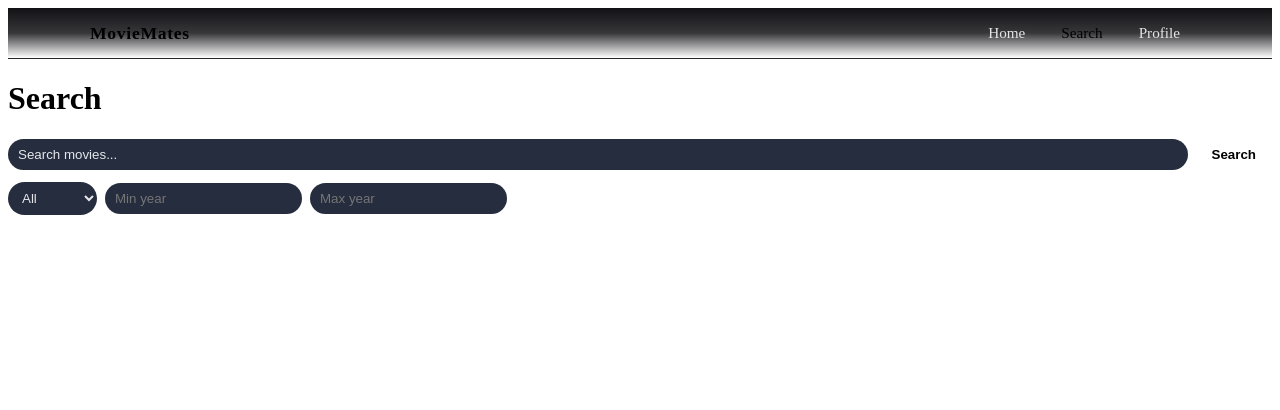
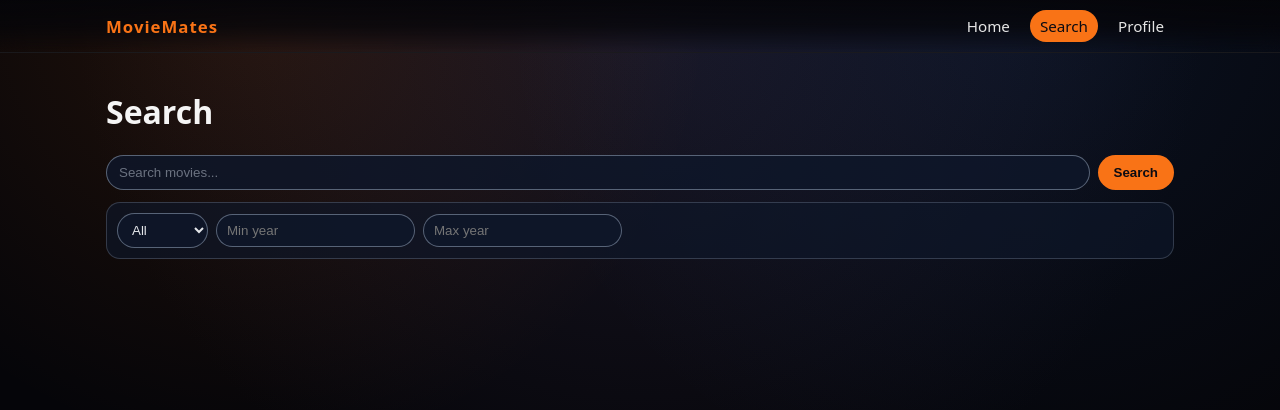
Before and after one commit to juri-chas/MovieMates, a React (Vite) app: page /search in a window 1280 px wide. Shown: the top 410 px of the page. Built offline with nearby package versions, Linux system fonts and the light colour scheme.

Commit message:
Fixed Design

```diff
--- a/src/styles/base.css
+++ b/src/styles/base.css
@@ -1,60 +1,59 @@
-/* ===== Movie grid (Search results) ===== */
+/* base.css */
 
-.movie-grid {
-  margin-top: 14px;
-  display: grid;
-  grid-template-columns: repeat(auto-fill, minmax(220px, 1fr));
-  gap: 16px;
+*,
+*::before,
+*::after {
+  box-sizing: border-box;
 }
 
-.movie-card-list-item {
-  display: flex;
-  flex-direction: column;
-  background: var(--bg2);
-  border-radius: 16px;
-  overflow: hidden;
-  text-decoration: none;
-  color: inherit;
-  border: 1px solid var(--border);
-  transition: transform 0.1s ease, box-shadow 0.1s ease,
-    border-color 0.1s ease;
+:root {
+  --bg: #050509;
+  --panel: rgba(15, 23, 42, 0.92);
+  --panel2: rgba(15, 23, 42, 0.65);
+  --text: #f5f5f5;
+  --muted: #a2b2c7;
+  --muted2: #6b7280;
+  --border: rgba(148, 163, 184, 0.28);
+  --border2: rgba(148, 163, 184, 0.55);
+  --accent: #f97316;
+  --accent2: #fbbf24;
+  --shadow: rgba(0, 0, 0, 0.45);
+
+  font-family: system-ui, -apple-system, BlinkMacSystemFont, "Segoe UI",
+    sans-serif;
+  color: var(--text);
+  background-color: var(--bg);
 }
 
-.movie-card-list-item:hover {
-  transform: translateY(-2px);
-  box-shadow: 0 10px 20px var(--shadow);
-  border-color: var(--accent);
+:focus-visible {
+  outline: 2px solid var(--accent);
+  outline-offset: 2px;
 }
 
-.movie-card-list-item__poster {
-  width: 100%;
-  aspect-ratio: 2 / 3;
-  object-fit: cover;
+body {
+  margin: 0;
+  min-height: 100vh;
+  background:
+    radial-gradient(circle at 20% 0%, rgba(249, 115, 22, 0.12), transparent 35%),
+    radial-gradient(circle at 80% 0%, rgba(59, 130, 246, 0.10), transparent 40%),
+    radial-gradient(circle at top, #191624 0, var(--bg) 55%);
 }
 
-.movie-card-list-item__poster--placeholder {
-  display: flex;
-  align-items: center;
-  justify-content: center;
-  background: #0f172a;
-  color: #64748b;
-  font-size: 2rem;
+#root {
+  min-height: 100vh;
 }
 
-.movie-card-list-item__info {
-  padding: 10px 12px 12px;
+.app-container {
+  max-width: 1100px;
+  margin: 0 auto;
+  padding: 16px 16px 40px;
 }
 
-.movie-card-list-item__info h3 {
-  margin: 0 0 4px;
-  font-size: 1rem;
-  white-space: nowrap;
-  overflow: hidden;
-  text-overflow: ellipsis;
+/* helpers */
+.muted {
+  color: var(--muted);
 }
 
-.movie-card-list-item__meta {
-  margin: 0 0 8px;
-  font-size: 0.85rem;
-  color: var(--muted);
+.error {
+  color: #fb7185;
 }
--- a/src/styles/movie-detail.css
+++ b/src/styles/movie-detail.css
@@ -1,75 +1,81 @@
-/* ===== Movie detail card ===== */
+/* movie-detail.css */
 
 .movie-card {
-  background: #1f1f1f;
+  background: var(--panel);
   color: var(--text);
   border-radius: 16px;
-  padding: 24px;
+  padding: 18px;
   max-width: 900px;
-  margin: 24px auto;
+  margin: 18px auto;
+  border: 1px solid var(--border);
+  box-shadow: 0 10px 24px var(--shadow);
   display: flex;
   flex-direction: column;
-  gap: 16px;
+  gap: 14px;
 }
 
 .movie-card__content {
   display: flex;
-  gap: 24px;
+  gap: 18px;
 }
 
 .movie-card__poster img {
-  border-radius: 16px;
-  width: 260px;
+  border-radius: 14px;
+  width: 240px;
   height: auto;
   object-fit: cover;
+  border: 1px solid rgba(255, 255, 255, 0.06);
 }
 
 .movie-card__info {
   flex: 1;
   display: flex;
   flex-direction: column;
-  gap: 12px;
+  gap: 10px;
 }
 
 .movie-card__title {
   margin: 0;
+  font-size: 1.3rem;
 }
 
 .movie-card__plot {
-  line-height: 1.4;
+  line-height: 1.45;
+  color: #e7edf7;
+  margin: 0;
 }
 
 .movie-card__meta {
   font-size: 0.9rem;
-  opacity: 0.8;
+  color: var(--muted);
 }
 
 /* ratings */
 
 .movie-card__ratings {
-  margin-top: 12px;
+  margin-top: 6px;
   padding: 10px 12px;
   border-radius: 12px;
-  background: rgba(15, 23, 42, 0.9);
-  border: 1px solid rgba(148, 163, 184, 0.3);
+  background: rgba(15, 23, 42, 0.75);
+  border: 1px solid rgba(148, 163, 184, 0.24);
 }
 
 .movie-card__rating-main {
   display: inline-flex;
   align-items: baseline;
-  gap: 6px;
+  gap: 8px;
   margin-bottom: 8px;
 }
 
 .movie-card__rating-main-value {
-  font-size: 1.6rem;
-  font-weight: 700;
+  font-size: 1.5rem;
+  font-weight: 800;
   color: var(--accent2);
 }
 
 .movie-card__rating-main-label {
   font-size: 0.9rem;
-  opacity: 0.8;
+  color: var(--muted);
 }
 
 .movie-card__rating-sources {
@@ -80,31 +86,32 @@
 
 .movie-card__rating-chip {
   border-radius: 999px;
-  border: 1px solid rgba(148, 163, 184, 0.4);
+  border: 1px solid rgba(148, 163, 184, 0.35);
   padding: 3px 8px;
   display: inline-flex;
   align-items: center;
-  gap: 4px;
+  gap: 6px;
   font-size: 0.75rem;
+  color: #e7edf7;
 }
 
 .movie-card__rating-chip strong {
-  font-weight: 600;
+  font-weight: 700;
 }
 
 /* friends reviews */
 
 .movie-card__friends h2 {
-  margin: 12px 0 8px;
+  margin: 10px 0 6px;
   font-size: 1rem;
 }
 
 .friend-review {
   display: flex;
   gap: 12px;
-  padding-top: 8px;
-  border-top: 1px solid #444;
-  margin-top: 8px;
+  padding-top: 10px;
+  border-top: 1px solid rgba(255, 255, 255, 0.08);
+  margin-top: 10px;
 }
 
 .friend-review__avatar {
@@ -121,7 +128,7 @@
 .friend-review__header {
   display: flex;
   justify-content: space-between;
-  font-weight: 600;
+  font-weight: 700;
 }
 
 .friend-review__rating {
@@ -131,18 +138,19 @@
 .friend-review__comment {
   margin: 4px 0 0;
   font-size: 0.9rem;
-  opacity: 0.9;
+  color: #e7edf7;
+  opacity: 0.95;
 }
 
 .movie-card__average {
-  margin-top: 4px;
-  font-size: 1.2rem;
-  font-weight: 700;
+  font-size: 1.05rem;
+  font-weight: 800;
   color: var(--accent);
+  padding-top: 8px;
+  border-top: 1px solid rgba(255, 255, 255, 0.08);
 }
 
 /* responsive */
-
 @media (max-width: 720px) {
   .movie-card__content {
     flex-direction: column;
--- a/src/styles/movie-grid.css
+++ b/src/styles/movie-grid.css
@@ -1,69 +1,60 @@
-/* ===== Search form ===== */
+/* movie-grid.css */
 
-.search-form {
-  margin-top: 12px;
-  display: flex;
-  gap: 8px;
+.movie-grid {
+  margin-top: 14px;
+  display: grid;
+  grid-template-columns: repeat(auto-fill, minmax(220px, 1fr));
+  gap: 16px;
 }
 
-.search-form input {
-  flex: 1;
-  padding: 8px 10px;
-  border-radius: 999px;
-  border: 1px solid var(--border2);
-  background: rgba(15, 23, 42, 0.9);
-  color: #e5e7eb;
-  min-width: 0;
+.movie-card-list-item {
+  display: flex;
+  flex-direction: column;
+  background: var(--panel);
+  border-radius: 16px;
+  overflow: hidden;
+  text-decoration: none;
+  color: inherit;
+  border: 1px solid var(--border);
+  box-shadow: 0 8px 18px var(--shadow);
+  transition: transform 0.12s ease, border-color 0.12s ease;
 }
 
-.search-form input::placeholder {
-  color: var(--muted2);
+.movie-card-list-item:hover {
+  transform: translateY(-2px);
+  border-color: rgba(249, 115, 22, 0.7);
 }
 
-.search-form button {
-  border-radius: 999px;
-  border: none;
-  padding: 8px 16px;
-  background: var(--accent);
-  color: var(--bg);
-  font-weight: 600;
-  cursor: pointer;
+.movie-card-list-item__poster {
+  width: 100%;
+  aspect-ratio: 2 / 3;
+  object-fit: cover;
+  background: #0b1020;
 }
 
-/* ===== Search filters + pagination ===== */
-
-.filters-simple {
-  margin-top: 12px;
+.movie-card-list-item__poster--placeholder {
   display: flex;
-  flex-wrap: wrap;
-  gap: 8px;
   align-items: center;
+  justify-content: center;
+  background: #0f172a;
+  color: #64748b;
+  font-size: 2rem;
 }
 
-.filters-simple select,
-.filters-simple input {
-  padding: 8px 10px;
-  border-radius: 999px;
-  border: 1px solid var(--border2);
-  background: rgba(15, 23, 42, 0.9);
-  color: #e5e7eb;
+.movie-card-list-item__info {
+  padding: 10px 12px 12px;
 }
 
-.checkbox {
-  display: inline-flex;
-  align-items: center;
-  gap: 10px;
-  user-select: none;
+.movie-card-list-item__info h3 {
+  margin: 0 0 4px;
+  font-size: 1rem;
+  white-space: nowrap;
+  overflow: hidden;
+  text-overflow: ellipsis;
 }
 
-.checkbox input {
-  width: 16px;
-  height: 16px;
+.movie-card-list-item__meta {
+  margin: 0;
+  font-size: 0.85rem;
+  color: var(--muted);
 }
-
-.pagination-simple {
-  margin-top: 10px;
-  display: flex;
-  gap: 10px;
-  align-items: center;
-}
--- a/src/styles/navbar.css
+++ b/src/styles/navbar.css
@@ -1,22 +1,21 @@
-/* ===== Navbar ===== */
+/* navbar.css */
 
 .navbar {
-  border-bottom: 1px solid rgba(255, 255, 255, 0.08);
   position: sticky;
   top: 0;
   z-index: 10;
-  background-color: rgba(5, 5, 9, 0.9);
+  border-bottom: 1px solid rgba(255, 255, 255, 0.08);
+  background: linear-gradient(
+    to bottom,
+    rgba(5, 5, 9, 0.92),
+    rgba(5, 5, 9, 0.75),
+    transparent
+  );
 }
 
 @supports (backdrop-filter: blur(10px)) {
   .navbar {
     backdrop-filter: blur(10px);
-    background: linear-gradient(
-      to bottom,
-      rgba(5, 5, 9, 0.95),
-      rgba(5, 5, 9, 0.8),
-      transparent
-    );
   }
 }
 
@@ -30,16 +29,16 @@
 }
 
 .navbar__logo {
-  font-weight: 700;
-  font-size: 1.1rem;
-  letter-spacing: 0.04em;
+  font-weight: 800;
+  font-size: 1.05rem;
+  letter-spacing: 0.06em;
   text-decoration: none;
   color: var(--accent);
 }
 
 .navbar__links {
   display: flex;
-  gap: 16px;
+  gap: 10px;
 }
 
 .navbar__link {
@@ -48,6 +47,7 @@
   font-size: 0.95rem;
   padding: 6px 10px;
   border-radius: 999px;
+  transition: background 0.15s ease, color 0.15s ease;
 }
 
 .navbar__link:hover {
@@ -56,5 +56,5 @@
 
 .navbar__link.active {
   background: var(--accent);
-  color: var(--bg);
+  color: #0b0b12;
 }
--- a/src/styles/search.css
+++ b/src/styles/search.css
@@ -1,4 +1,4 @@
-/* ===== Search form ===== */
+/* search.css */
 
 .search-form {
   margin-top: 12px;
@@ -8,10 +8,10 @@
 
 .search-form input {
   flex: 1;
-  padding: 8px 10px;
+  padding: 9px 12px;
   border-radius: 999px;
   border: 1px solid var(--border2);
-  background: rgba(15, 23, 42, 0.9);
+  background: rgba(15, 23, 42, 0.85);
   color: #e5e7eb;
   min-width: 0;
 }
@@ -21,19 +21,21 @@
 }
 
 .search-form button {
+  padding: 9px 16px;
   border-radius: 999px;
   border: none;
-  padding: 8px 16px;
   background: var(--accent);
-  color: var(--bg);
-  font-weight: 600;
+  color: #0b0b12;
+  font-weight: 700;
   cursor: pointer;
 }
 
-/* ===== Search filters + pagination ===== */
-
 .filters-simple {
   margin-top: 12px;
+  padding: 10px;
+  border: 1px solid var(--border);
+  border-radius: 14px;
+  background: var(--panel2);
   display: flex;
   flex-wrap: wrap;
   gap: 8px;
@@ -45,20 +47,8 @@
   padding: 8px 10px;
   border-radius: 999px;
   border: 1px solid var(--border2);
-  background: rgba(15, 23, 42, 0.9);
+  background: rgba(15, 23, 42, 0.85);
   color: #e5e7eb;
-}
-
-.checkbox {
-  display: inline-flex;
-  align-items: center;
-  gap: 10px;
-  user-select: none;
-}
-
-.checkbox input {
-  width: 16px;
-  height: 16px;
 }
 
 .pagination-simple {
```
